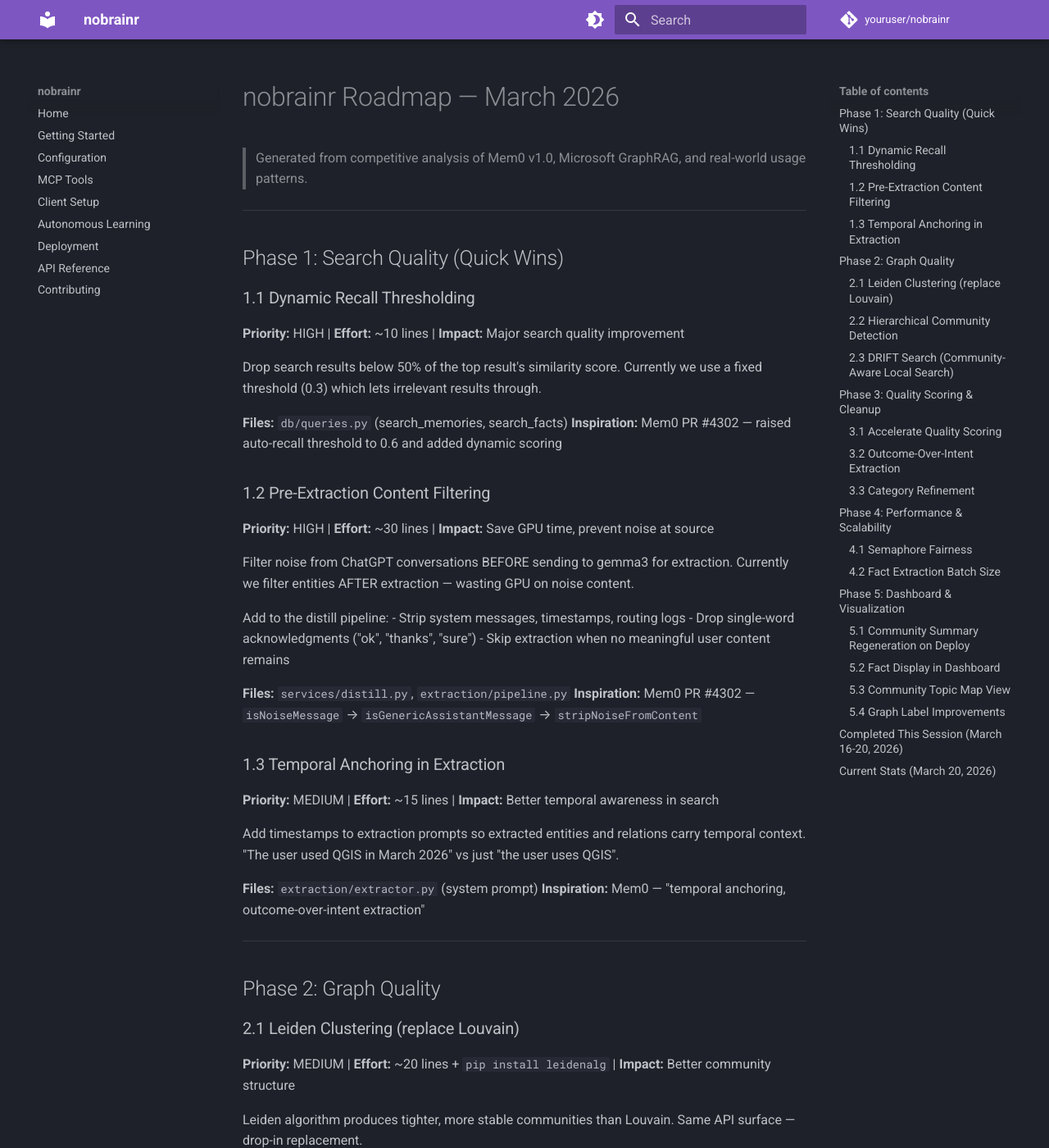
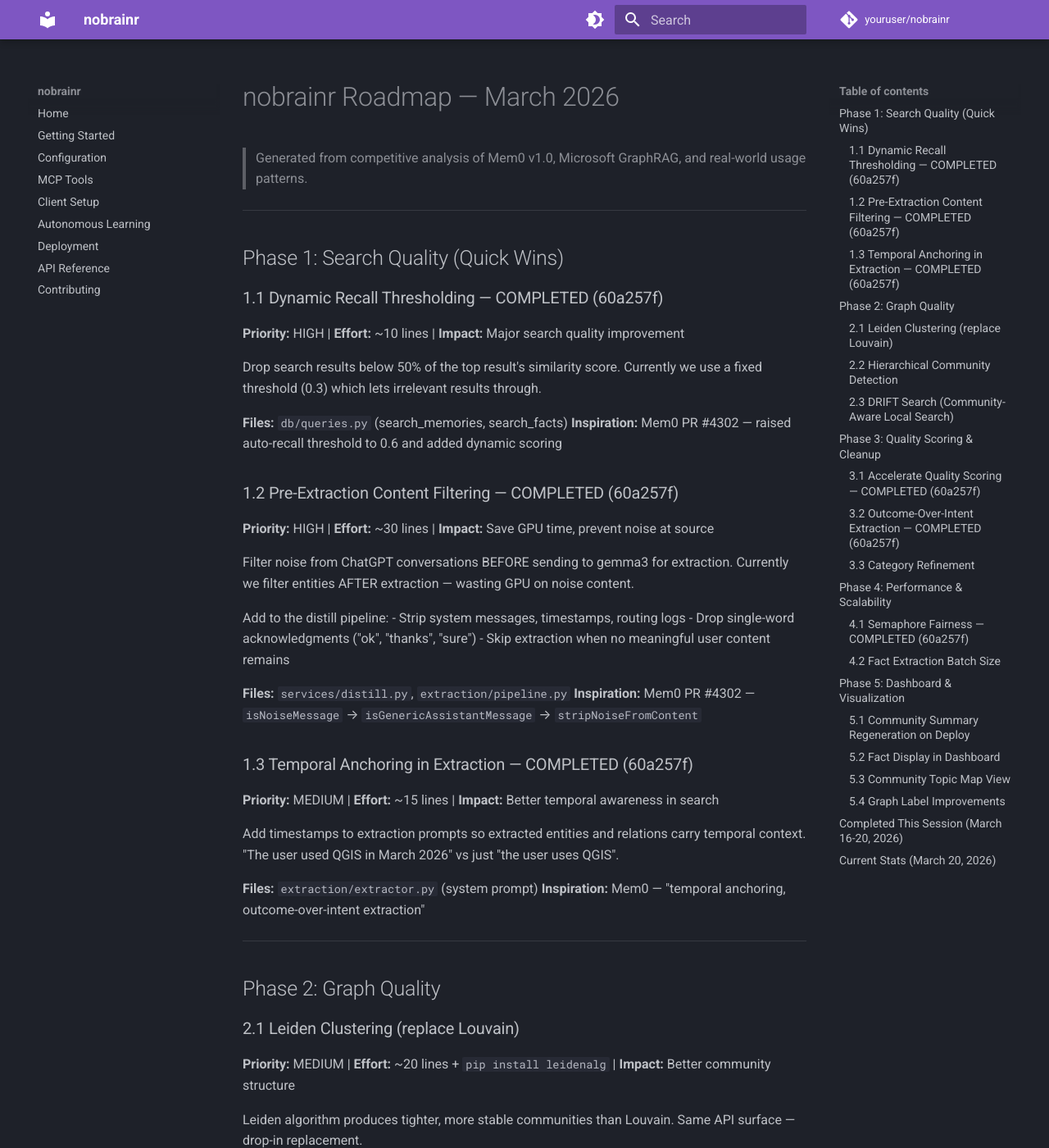
Before and after one commit to vicquick/nobrainr, an MkDocs documentation site: the page built from docs/roadmap-2026-03.md, in a window 1280 px wide and 1400 px high. Shown: the whole window at 82% size. Built offline with MkDocs 1.6.1 and Material for MkDocs 9.7.7, drawn with Linux system fonts in a browser that asks for light colours; comment, search, counter and statistics services are not loaded; some of the changed text lies outside the part shown.

Commit message:
docs: Mark completed roadmap items (1.1, 1.2, 1.3, 3.1, 3.2, 4.1)
Co-Authored-By: Claude Opus 4.6 (1M context) <noreply@anthropic.com>

```diff
--- a/docs/roadmap-2026-03.md
+++ b/docs/roadmap-2026-03.md
@@ -6,7 +6,7 @@
 
 ## Phase 1: Search Quality (Quick Wins)
 
-### 1.1 Dynamic Recall Thresholding
+### 1.1 Dynamic Recall Thresholding — COMPLETED (60a257f)
 **Priority:** HIGH | **Effort:** ~10 lines | **Impact:** Major search quality improvement
 
 Drop search results below 50% of the top result's similarity score. Currently we use a fixed threshold (0.3) which lets irrelevant results through.
@@ -14,7 +14,7 @@ Drop search results below 50% of the top result's similarity score. Currently we
 **Files:** `db/queries.py` (search_memories, search_facts)
 **Inspiration:** Mem0 PR #4302 — raised auto-recall threshold to 0.6 and added dynamic scoring
 
-### 1.2 Pre-Extraction Content Filtering
+### 1.2 Pre-Extraction Content Filtering — COMPLETED (60a257f)
 **Priority:** HIGH | **Effort:** ~30 lines | **Impact:** Save GPU time, prevent noise at source
 
 Filter noise from ChatGPT conversations BEFORE sending to gemma3 for extraction. Currently we filter entities AFTER extraction — wasting GPU on noise content.
@@ -27,7 +27,7 @@ Add to the distill pipeline:
 **Files:** `services/distill.py`, `extraction/pipeline.py`
 **Inspiration:** Mem0 PR #4302 — `isNoiseMessage` → `isGenericAssistantMessage` → `stripNoiseFromContent`
 
-### 1.3 Temporal Anchoring in Extraction
+### 1.3 Temporal Anchoring in Extraction — COMPLETED (60a257f)
 **Priority:** MEDIUM | **Effort:** ~15 lines | **Impact:** Better temporal awareness in search
 
 Add timestamps to extraction prompts so extracted entities and relations carry temporal context. "The user used QGIS in March 2026" vs just "the user uses QGIS".
@@ -68,14 +68,14 @@ Microsoft's DRIFT search combines community summaries with entity-level search.
 
 ## Phase 3: Quality Scoring & Cleanup
 
-### 3.1 Accelerate Quality Scoring
+### 3.1 Accelerate Quality Scoring — COMPLETED (60a257f)
 **Priority:** HIGH | **Effort:** Config change | **Impact:** Get 78% unscored → 0%
 
 Increase `quality_scoring_batch_size` from 30 → 100 and interval from 0.5h → 0.25h once ChatGPT distill backlog clears. The 78% unscored gap means we can't effectively filter by quality.
 
 **Files:** `config.py`
 
-### 3.2 Outcome-Over-Intent Extraction
+### 3.2 Outcome-Over-Intent Extraction — COMPLETED (60a257f)
 **Priority:** MEDIUM | **Effort:** ~10 lines prompt change | **Impact:** Higher quality extracted facts
 
 Modify extraction prompt to prefer "what happened" over "what was planned". Currently the LLM extracts intentions and plans as facts, which age poorly.
@@ -97,7 +97,7 @@ Modify extraction prompt to prefer "what happened" over "what was planned". Curr
 
 ## Phase 4: Performance & Scalability
 
-### 4.1 Semaphore Fairness
+### 4.1 Semaphore Fairness — COMPLETED (60a257f)
 **Priority:** MEDIUM | **Effort:** ~30 lines | **Impact:** Even GPU distribution across jobs
 
 Add a cooldown or round-robin mechanism so extraction doesn't monopolize the GPU semaphore for hours. Currently extraction runs continuously and starves other LLM jobs (facts, community summaries, quality scoring).
```
